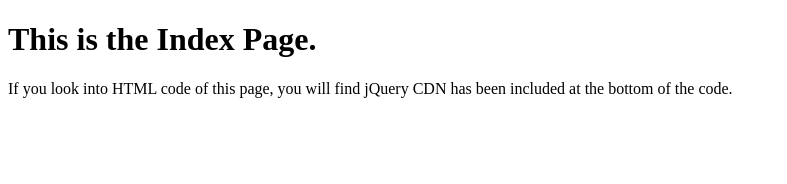
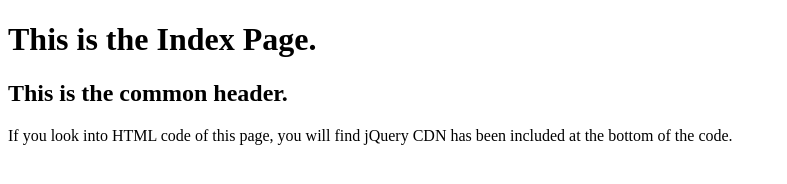
Before and after one commit to neo7official/webpack4RealZeroConfig, a website: page src/index.html in a window 1280 px wide. Shown: the whole page, without its empty margins (0-787 px from the left). Drawn offline with nearby package versions, Linux system fonts and the light colour scheme; files that its build step writes are made by us from their sources.

Commit message:
HTML partials

```diff
--- a/src/index.html
+++ b/src/index.html
@@ -9,6 +9,9 @@
   <header>
     <div class="content_area">
         <h1>This is the Index Page.</h1>
+
+        ${require("./partials/header.html")}
+
         <p>If you look into HTML code of this page, you will find jQuery CDN has been included at the bottom of the code.</p>
     </div><!---content_area ends-->
   </header>
--- /dev/null
+++ b/src/partials/header.html
@@ -0,0 +1,3 @@
+<h2>
+	This is the common header.
+</h2>
```
Also changed, not shown: src/about.html (+1 -0 lines).
